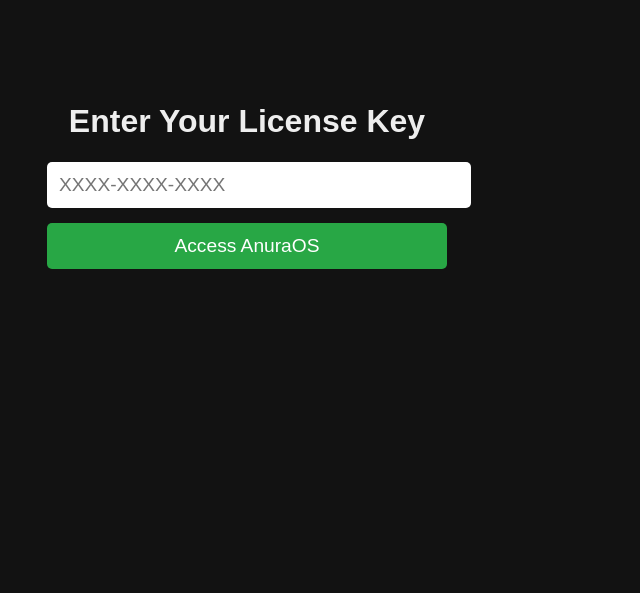
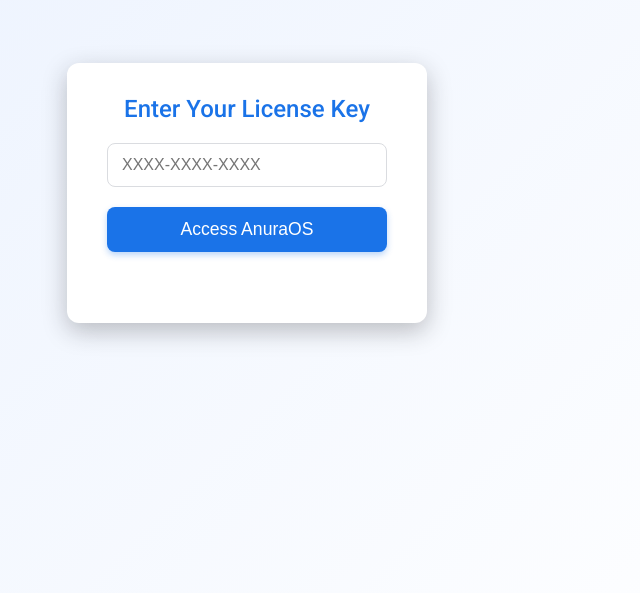
Before and after one commit to hjamttes/SUAA-Licensing-TEST, a plain HTML site: page index.html in a window 1280 px wide. Shown: the part 207-800 px from the top of the page, without its empty margins (393-1033 px from the left). Drawn offline with Linux system fonts and the light colour scheme.

Commit message:
Update index.html

```diff
--- a/index.html
+++ b/index.html
@@ -4,57 +4,97 @@
 <meta charset="UTF-8" />
 <meta name="viewport" content="width=device-width, initial-scale=1" />
 <title>Student Union AnuraOS Access</title>
+<link href="https://fonts.googleapis.com/css2?family=Roboto:wght@400;500&display=swap" rel="stylesheet" />
 <style>
+  /* Reset & base */
+  * {
+    box-sizing: border-box;
+  }
   html, body {
-    margin: 0; padding: 0;
     height: 100%;
-    width: 100%;
+    margin: 0;
+    font-family: 'Roboto', sans-serif;
+    background: linear-gradient(135deg, #e8f0fe 0%, #ffffff 100%);
+    color: #202124;
     overflow: hidden;
-    background: #121212;
-    color: #eee;
-    font-family: Arial, sans-serif;
+  }
+
+  /* Centered container */
+  #container {
     display: flex;
     flex-direction: column;
+    justify-content: center;
     align-items: center;
-    justify-content: center;
+    height: 100vh;
+    padding: 1rem;
   }
-  #license-form {
-    max-width: 400px;
-    width: 90%;
+
+  /* Card style */
+  #license-card {
+    background: white;
+    box-shadow: 0 8px 24px rgba(32, 33, 36, 0.28);
+    border-radius: 12px;
+    padding: 2rem 2.5rem;
+    width: 360px;
+    max-width: 90vw;
     text-align: center;
-    z-index: 1000;
   }
+
+  h1 {
+    margin: 0 0 1.25rem;
+    font-weight: 500;
+    font-size: 1.5rem;
+    color: #1a73e8; /* Anura blue accent */
+  }
+
   input {
     width: 100%;
-    padding: 12px;
-    font-size: 1.2em;
-    margin-bottom: 15px;
-    border-radius: 5px;
+    padding: 12px 14px;
+    font-size: 1rem;
+    border: 1.5px solid #dadce0;
+    border-radius: 8px;
+    transition: border-color 0.2s ease;
+    outline-offset: 2px;
+    outline-color: transparent;
+    font-weight: 400;
+  }
+
+  input:focus {
+    border-color: #1a73e8;
+    outline-color: #aecbfa;
+  }
+
+  button {
+    margin-top: 1.25rem;
+    width: 100%;
+    padding: 12px 0;
+    background: #1a73e8;
     border: none;
+    border-radius: 8px;
+    color: white;
+    font-size: 1.1rem;
+    font-weight: 500;
+    cursor: pointer;
+    transition: background-color 0.2s ease;
+    box-shadow: 0 3px 6px rgba(26, 115, 232, 0.3);
   }
-  button {
-    width: 100%;
-    padding: 12px;
-    font-size: 1.2em;
-    background: #28a745;
-    border: none;
-    border-radius: 5px;
-    cursor: pointer;
-    color: white;
+
+  button:hover {
+    background: #155ab6;
+    box-shadow: 0 4px 12px rgba(21, 90, 182, 0.5);
   }
-  button:hover {
-    background: #218838;
+
+  #message {
+    margin-top: 1rem;
+    min-height: 1.4em;
+    font-weight: 500;
   }
-  #message {
-    margin-top: 15px;
-    min-height: 1.3em;
-  }
+
+  /* Fullscreen iframe */
   #anuraosFrame {
     position: fixed;
-    top: 0;
-    left: 0;
-    height: 100vh;
-    width: 100vw;
+    top: 0; left: 0;
+    width: 100vw; height: 100vh;
     border: none;
     display: none;
     z-index: 9999;
@@ -63,11 +103,13 @@
 </head>
 <body>
 
-<div id="license-form">
-  <h1>Enter Your License Key</h1>
-  <input id="licenseKey" placeholder="XXXX-XXXX-XXXX" autocomplete="off" />
-  <button onclick="validateLicense()">Access AnuraOS</button>
-  <div id="message"></div>
+<div id="container">
+  <div id="license-card">
+    <h1>Enter Your License Key</h1>
+    <input id="licenseKey" placeholder="XXXX-XXXX-XXXX" autocomplete="off" />
+    <button onclick="validateLicense()">Access AnuraOS</button>
+    <div id="message"></div>
+  </div>
 </div>
 
 <iframe id="anuraosFrame" src=""></iframe>
@@ -90,11 +132,11 @@
     const key = keyInput.value.trim().toUpperCase();
     const message = document.getElementById('message');
 
-    message.style.color = '#eee';
+    message.style.color = '#202124';
     message.textContent = 'Validating license key...';
 
     if (!/^[A-Z]{4}-[A-Z0-9]{4}-[A-Z0-9]{4}$/.test(key)) {
-      message.style.color = 'orange';
+      message.style.color = '#fbbc04'; // amber/yellowish
       message.textContent = 'Invalid format. Please enter XXXX-XXXX-XXXX.';
       return;
     }
@@ -106,35 +148,33 @@
       const licenses = await response.json();
 
       if (licenses[key]) {
-        message.style.color = '#28a745';
+        message.style.color = '#188038'; // green
         message.textContent = 'License valid! Loading AnuraOS...';
 
-        // Store license info in cookies for 30 days
         setCookie('licenseKey', key, 30);
         setCookie('licenseTier', licenses[key], 30);
 
-        document.getElementById('license-form').style.display = 'none';
+        document.getElementById('container').style.display = 'none';
+//CHANGE LINK HERE
         document.getElementById('anuraosFrame').src = 'https://anura-blue.vercel.app/';
         document.getElementById('anuraosFrame').style.display = 'block';
       } else {
-        message.style.color = 'red';
+        message.style.color = '#d93025'; // red
         message.textContent = 'License key not recognized. Please try again.';
       }
     } catch (err) {
-      message.style.color = 'red';
+      message.style.color = '#d93025';
       message.textContent = 'Error validating license. Please check your internet connection.';
       console.error(err);
     }
   }
 
-  window.onload = async function() {
+  window.onload = function() {
     const savedKey = getCookie('licenseKey');
     const savedTier = getCookie('licenseTier');
-
+//CHANGE LINK HERE
     if (savedKey && savedTier) {
-      // Optional: revalidate savedKey here if you want
-
-      document.getElementById('license-form').style.display = 'none';
+      document.getElementById('container').style.display = 'none';
       document.getElementById('anuraosFrame').src = 'https://anura-blue.vercel.app/';
       document.getElementById('anuraosFrame').style.display = 'block';
     }
```
